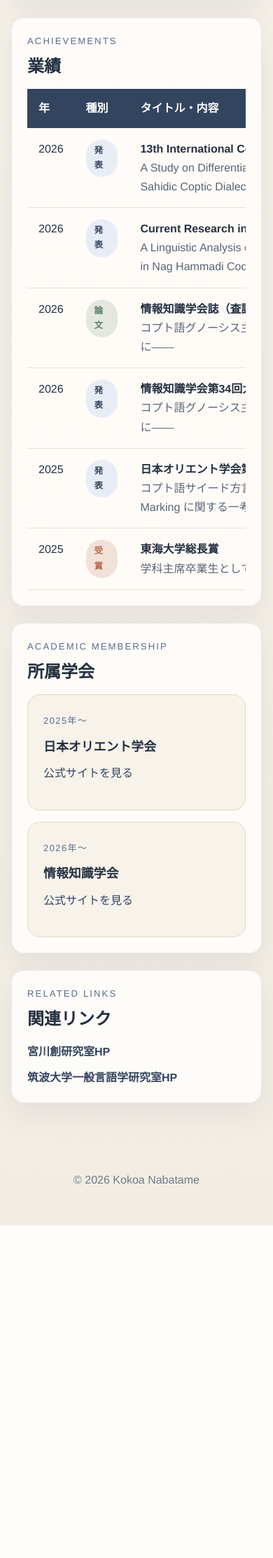
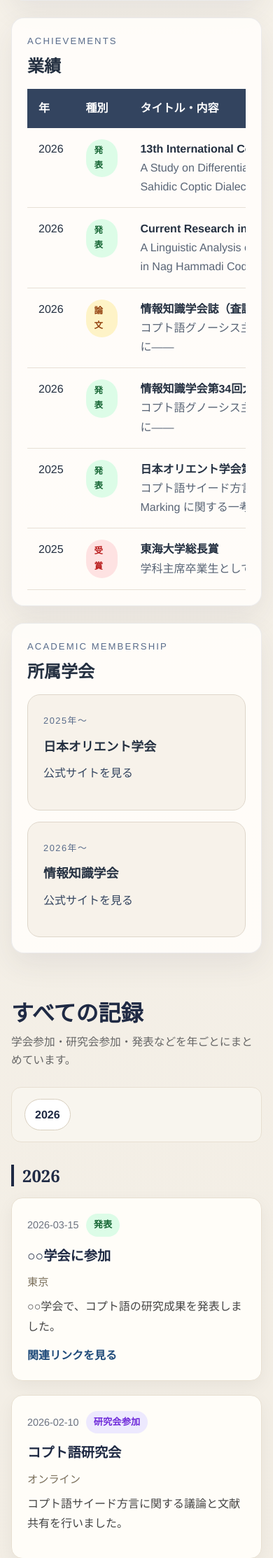
Before and after one commit to icecocoasince2003-create/Kokoa-Nabatame-Home-Page, a Flask app: page /activity in a window 390 px wide. Shown: the part 1248-3474 px from the top of the page at 70% size. Before the commit the page ends 2999 px from the top, so only its background shows below. Run offline with Flask 3, Linux system fonts and the light colour scheme.

Commit message:
eighteenth commit

```diff
--- a/app.py
+++ b/app.py
@@ -1,11 +1,31 @@
 from flask import Flask, render_template
-from data.loader import get_achievements, get_societies, get_qualifications
+from collections import defaultdict
+from data.loader import (
+    get_achievements,
+    get_societies,
+    get_qualifications,
+    get_recent_records
+)
 
 app = Flask(__name__)
 
+def sort_records(records):
+    return sorted(records, key=lambda x: x["date"],reverse=True)
+
+def group_records_by_year(records):
+    grouped=defaultdict(list)
+    for record in records:
+        year = record["date"][:4]
+        grouped[year].append(record)
+
+    # 年の新しい順に並べる
+    grouped_sorted = dict(sorted(grouped.items(), reverse=True))
+    return grouped_sorted
+
 @app.route("/")
 def home():
-    return render_template("index.html")
+    recent_records = sort_records(get_recent_records())[:5] #最新の5件を表示
+    return render_template("index.html", recent_records=recent_records)
 
 @app.route("/resume")
 def resume():
@@ -16,7 +36,16 @@ def resume():
 def activity():
     achievements = get_achievements()
     societies = get_societies()
-    return render_template("activity.html", achievements=achievements, societies=societies)
+
+    all_records = sort_records(get_recent_records())
+    grouped_records = group_records_by_year(all_records)
+
+    return render_template(
+        "activity.html",
+        achievements=achievements,
+        societies=societies,
+        grouped_records=grouped_records
+    )
 
 if __name__ == "__main__":
     app.run(debug=True)
--- a/data/loader.py
+++ b/data/loader.py
@@ -20,3 +20,6 @@ def get_societies():
 
 def get_qualifications():
     return load_json('qualifications.json')
+
+def get_recent_records():
+    return load_json('recent_records.json')
--- /dev/null
+++ b/data/recent_records.json
@@ -0,0 +1,18 @@
+[
+    {
+        "date":"2026-03-15",
+        "type":"発表",
+        "title":"○○学会に参加",
+        "place":"東京",
+        "description":"○○学会で、コプト語の研究成果を発表しました。",
+        "url":"https://www."
+    },
+    {
+        "date": "2026-02-10",
+        "type": "研究会参加",
+        "title": "コプト語研究会",
+        "place": "オンライン",
+        "description": "コプト語サイード方言に関する議論と文献共有を行いました。",
+        "url": ""
+    }
+]
--- a/public/style.css
+++ b/public/style.css
@@ -483,4 +483,200 @@ tbody tr:hover {
         flex-direction: column;
         align-items: flex-start;
     }
-}
+
+    .section-block {
+        margin: 64px 0;
+      }
+
+      .section-heading {
+        margin-bottom: 24px;
+      }
+
+      .section-heading h2 {
+        font-size: 2rem;
+        margin-bottom: 8px;
+        color: #1f2a44;
+      }
+
+      .section-heading p {
+        color: #666;
+        font-size: 0.98rem;
+      }
+
+      .recent-records {
+        display: grid;
+        gap: 20px;
+      }
+
+      .record-card {
+        background: #fffdf8;
+        border: 1px solid #e7dfd1;
+        border-radius: 16px;
+        padding: 22px;
+        box-shadow: 0 8px 24px rgba(0, 0, 0, 0.05);
+        transition: transform 0.2s ease, box-shadow 0.2s ease;
+      }
+
+      .record-card:hover {
+        transform: translateY(-3px);
+        box-shadow: 0 12px 28px rgba(0, 0, 0, 0.08);
+      }
+
+      .record-meta {
+        display: flex;
+        flex-wrap: wrap;
+        gap: 10px;
+        align-items: center;
+        margin-bottom: 12px;
+      }
+
+      .record-date {
+        font-size: 0.9rem;
+        color: #6b7280;
+      }
+
+      .record-badge {
+        display: inline-block;
+        font-size: 0.82rem;
+        padding: 5px 11px;
+        border-radius: 999px;
+        font-weight: 700;
+        letter-spacing: 0.02em;
+      }
+
+      /* 種別ごとの色 */
+      .badge-学会参加 {
+        background: #dbeafe;
+        color: #1d4ed8;
+      }
+
+      .badge-研究会参加 {
+        background: #ede9fe;
+        color: #6d28d9;
+      }
+
+      .badge-発表 {
+        background: #dcfce7;
+        color: #166534;
+      }
+
+      .badge-論文 {
+        background: #fef3c7;
+        color: #92400e;
+      }
+
+      .badge-受賞 {
+        background: #fee2e2;
+        color: #b91c1c;
+      }
+
+      .badge-イベント {
+        background: #fce7f3;
+        color: #be185d;
+      }
+
+      .record-card h3,
+      .record-card h4 {
+        font-size: 1.2rem;
+        margin: 0 0 8px;
+        color: #1f2a44;
+      }
+
+      .record-place {
+        font-size: 0.95rem;
+        color: #7a6f5a;
+        margin-bottom: 8px;
+      }
+
+      .record-description {
+        color: #444;
+        line-height: 1.8;
+        margin-bottom: 12px;
+      }
+
+      .record-link {
+        color: #1f4b7a;
+        text-decoration: none;
+        font-weight: 600;
+      }
+
+      .record-link:hover {
+        text-decoration: underline;
+      }
+
+      .more-button-wrap {
+        margin-top: 24px;
+        text-align: center;
+      }
+
+      .more-button {
+        display: inline-block;
+        padding: 12px 22px;
+        border-radius: 999px;
+        background: #1f2a44;
+        color: #ffffff;
+        text-decoration: none;
+        font-weight: 700;
+        transition: background 0.2s ease, transform 0.2s ease;
+      }
+
+      .more-button:hover {
+        background: #2b3b61;
+        transform: translateY(-2px);
+      }
+
+      .record-year-group {
+        margin-bottom: 40px;
+      }
+
+      .record-year-title {
+        font-size: 1.5rem;
+        margin-bottom: 16px;
+        padding-left: 12px;
+        border-left: 4px solid #1f2a44;
+        color: #1f2a44;
+      }
+    }
+
+    .year-nav {
+        margin: 20px 0 32px;
+        padding: 16px 18px;
+        background: #f8f5ee;
+        border: 1px solid #e7dfd1;
+        border-radius: 14px;
+      }
+
+      .year-nav-list {
+        display: flex;
+        flex-wrap: wrap;
+        gap: 12px;
+        margin: 0;
+        padding: 0;
+        list-style: none;
+      }
+
+      .year-nav-link {
+        display: inline-block;
+        padding: 8px 14px;
+        border-radius: 999px;
+        background: #ffffff;
+        border: 1px solid #d8cfbf;
+        color: #1f2a44;
+        text-decoration: none;
+        font-weight: 700;
+        transition: all 0.2s ease;
+      }
+
+      .year-nav-link:hover {
+        background: #1f2a44;
+        color: #ffffff;
+        border-color: #1f2a44;
+      }
+
+      .record-year-group {
+        scroll-margin-top: 100px;
+      }
+
+      html{
+        scroll-behavior: smooth;
+      }
--- a/templates/activity.html
+++ b/templates/activity.html
@@ -95,6 +95,52 @@
             </div>
         </section>
 
+        <section class="section-block" id="all-records">
+            <div class="section-heading">
+                <h2>すべての記録</h2>
+                <p>学会参加・研究会参加・発表などを年ごとにまとめています。</p>
+            </div>
+
+            <nav class="year-nav" aria-label="年度ナビ">
+                <ul class="year-nav-list">
+                    {% for year in grouped_records.keys() %}
+                    <li>
+                        <a href="#year-{{year}}" class="year-nav-link">{{year}}</a>
+                    </li>
+                    {% endfor %}
+                </ul>
+            </nav>
+
+            {% for year, records in grouped_records.items() %}
+            <div class="record-year-group" id="year-{{year}}">
+                <h3 class="record-year-title">{{year}}</h3>
+
+                <div class="recent-records">
+                    {% for record in records %}
+                    <article class="record-card">
+                        <div class="record-meta">
+                            <span class="record-date">{{record.date}}</span>
+                            <span class="record-badge badge-{{record.type|replace(' ', '')}}">
+                                {{record.type}}
+                            </span>
+                        </div>
+
+                        <h4>{{record.title}}</h4>
+                        <p class="record-place">{{record.place}}</p>
+                        <p class="record-description">{{record.description}}</p>
+
+                        {% if record.url %}
+                        <a href="{{record.url}}" target="_blank" rel="noopener noreferrer" class="record-link">
+                            関連リンクを見る
+                        </a>
+                        {% endif %}
+                    </article>
+                    {% endfor %}
+                </div>
+            </div>
+            {% endfor %}
+        </section>
+
         <section class="panel">
             <div class="section-head">
                 <p class="eyebrow">Related Links</p>
```
Also changed, not shown: templates/index.html (+34 -0 lines).
